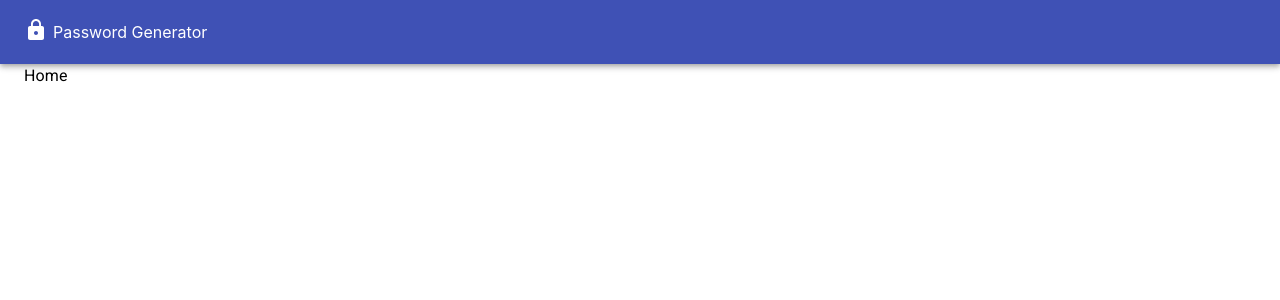
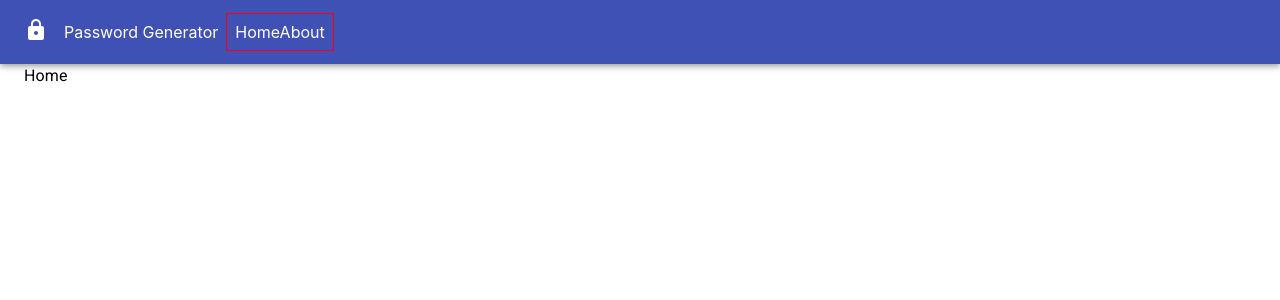
Before and after one commit to jsoomie/react_passwordgen, a React (Create React App) app: page / in a window 1280 px wide. Shown: the top 300 px of the page. Built offline with nearby package versions, Linux system fonts and the light colour scheme.

Commit message:
Moved Navbar and subcomponents inside folder within components root. Created Navbar Links component and imported within the Navbar itself. Not yet styled. Moving components to align right and have links lead somewhere.

```diff
--- a/src/components/Navbar.js
+++ /dev/null
@@ -1,27 +0,0 @@
-import { AppBar, Toolbar, Link, Grid } from "@material-ui/core";
-import { Lock as LockIcon } from "@material-ui/icons";
-
-export const Navbar = () => {
-  return (
-    <AppBar position="relative">
-      <Toolbar>
-        <Grid container alignItems="center">
-          <Grid item>
-            <LockIcon />
-          </Grid>
-          <Grid item>
-            <Link
-              href="/"
-              underline="none"
-              style={{ color: "#fff", marginLeft: 5 }}
-            >
-              Password Generator
-            </Link>
-          </Grid>
-        </Grid>
-      </Toolbar>
-    </AppBar>
-  );
-};
-
-export default Navbar;
--- /dev/null
+++ b/src/components/Navbar/Navbar.js
@@ -0,0 +1,18 @@
+import { AppBar, Toolbar, Grid } from "@material-ui/core";
+import { NavbarIcon } from "./NavbarIcon";
+import { NavbarLinks } from "./NavbarLinks";
+
+export const Navbar = () => {
+  return (
+    <AppBar position="relative">
+      <Toolbar>
+        <Grid container alignItems="center" spacing={2}>
+          <NavbarIcon />
+          <NavbarLinks />
+        </Grid>
+      </Toolbar>
+    </AppBar>
+  );
+};
+
+export default Navbar;
--- /dev/null
+++ b/src/components/Navbar/NavbarIcon.js
@@ -0,0 +1,20 @@
+import { Fragment } from "react";
+import { Grid, Link } from "@material-ui/core";
+import { Lock as LockIcon } from "@material-ui/icons";
+
+export const NavbarIcon = () => {
+  return (
+    <Fragment>
+      <Grid item>
+        <LockIcon />
+      </Grid>
+      <Grid item>
+        <Link href="/" underline="none" color="inherit">
+          Password Generator
+        </Link>
+      </Grid>
+    </Fragment>
+  );
+};
+
+export default NavbarIcon;
--- /dev/null
+++ b/src/components/Navbar/NavbarLinks.js
@@ -0,0 +1,12 @@
+import { Grid, Link } from "@material-ui/core";
+
+export const NavbarLinks = () => {
+  return (
+    <Grid item style={{ border: "1px solid red" }}>
+      <Link color="inherit">Home</Link>
+      <Link color="inherit">About</Link>
+    </Grid>
+  );
+};
+
+export default NavbarLinks;
--- a/src/components/index.js
+++ b/src/components/index.js
@@ -1,4 +1,4 @@
 // Components index
 
 //@export   Navbar
-export { Navbar } from "./Navbar";
+export { Navbar } from "./Navbar/Navbar";
```
